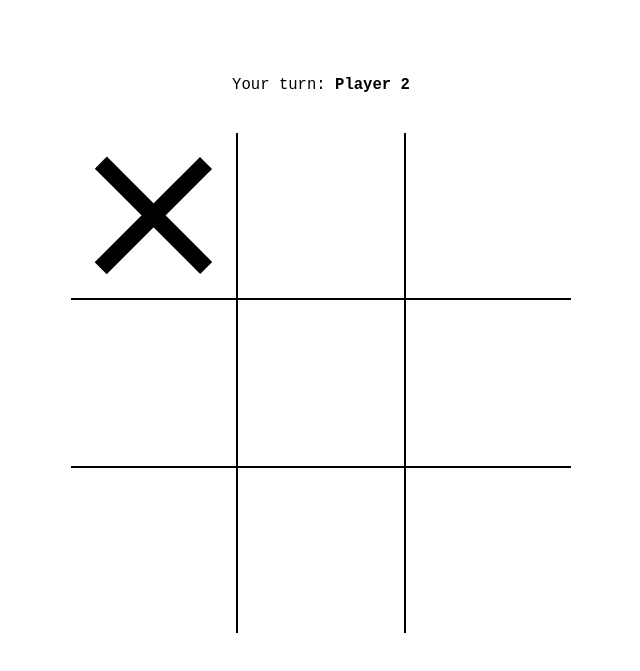
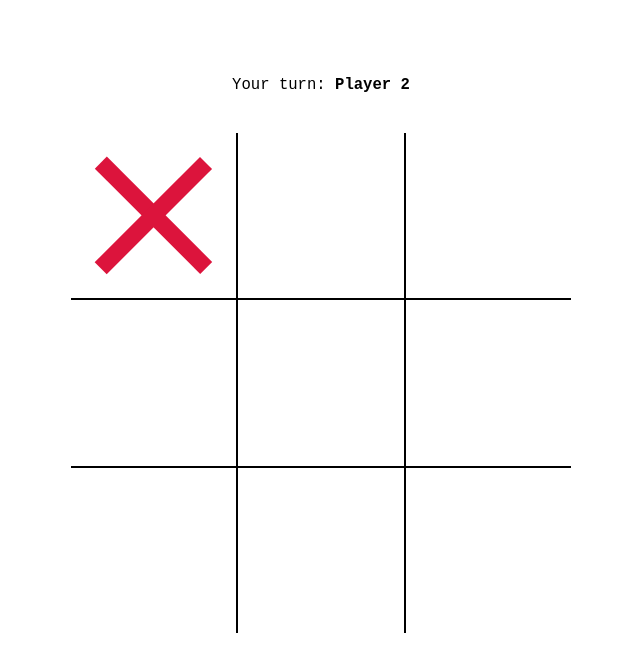
Before and after one commit to comoestassergio/tic-tac-toe, a plain HTML site: page index.html in a window 1280 px wide. Both pictures are taken after a click on the element 472 px from the left and 288 px from the top of the page. Shown: the part 73-744 px from the top of the page, without its empty margins (319-959 px from the left). Drawn offline with Linux system fonts and the light colour scheme.

Commit message:
Change color on marks

```diff
--- a/style.css
+++ b/style.css
@@ -80,9 +80,12 @@ section {
 }
 
 .game-cell.x::before,
-.game-cell.x::after,
+.game-cell.x::after{
+    background-color: crimson !important;
+}
+
 .game-cell.circle::before{
-    background-color: black !important;
+    background-color: blueviolet !important;
 }
 
 .game-cell.x::after,
```
